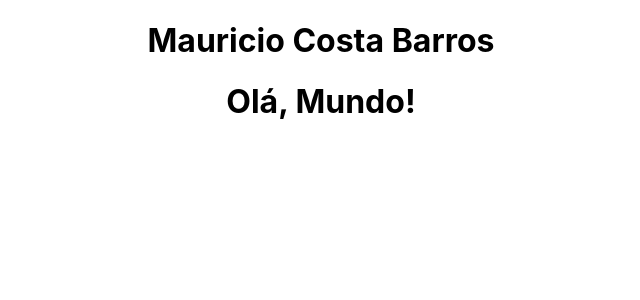
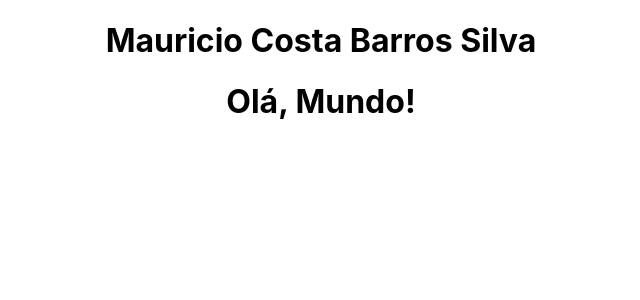
Before and after one commit to MauricioCostaBarros/meu-primeiro-app, a React (Create React App) app: page / in a window 1280 px wide. Shown: the top 300 px of the page, without its empty margins (319-959 px from the left). Built offline with nearby package versions, Linux system fonts and the light colour scheme.

Commit message:
test reflexo

```diff
--- a/src/App.js
+++ b/src/App.js
@@ -4,7 +4,7 @@ import Cabecalho from './componentes/Cabecalho';
 function App() {
   return (
     <div className="App">
-      <h1>Mauricio Costa Barros</h1>
+      <h1>Mauricio Costa Barros Silva</h1>
       <Cabecalho>
 
       </Cabecalho>
```
